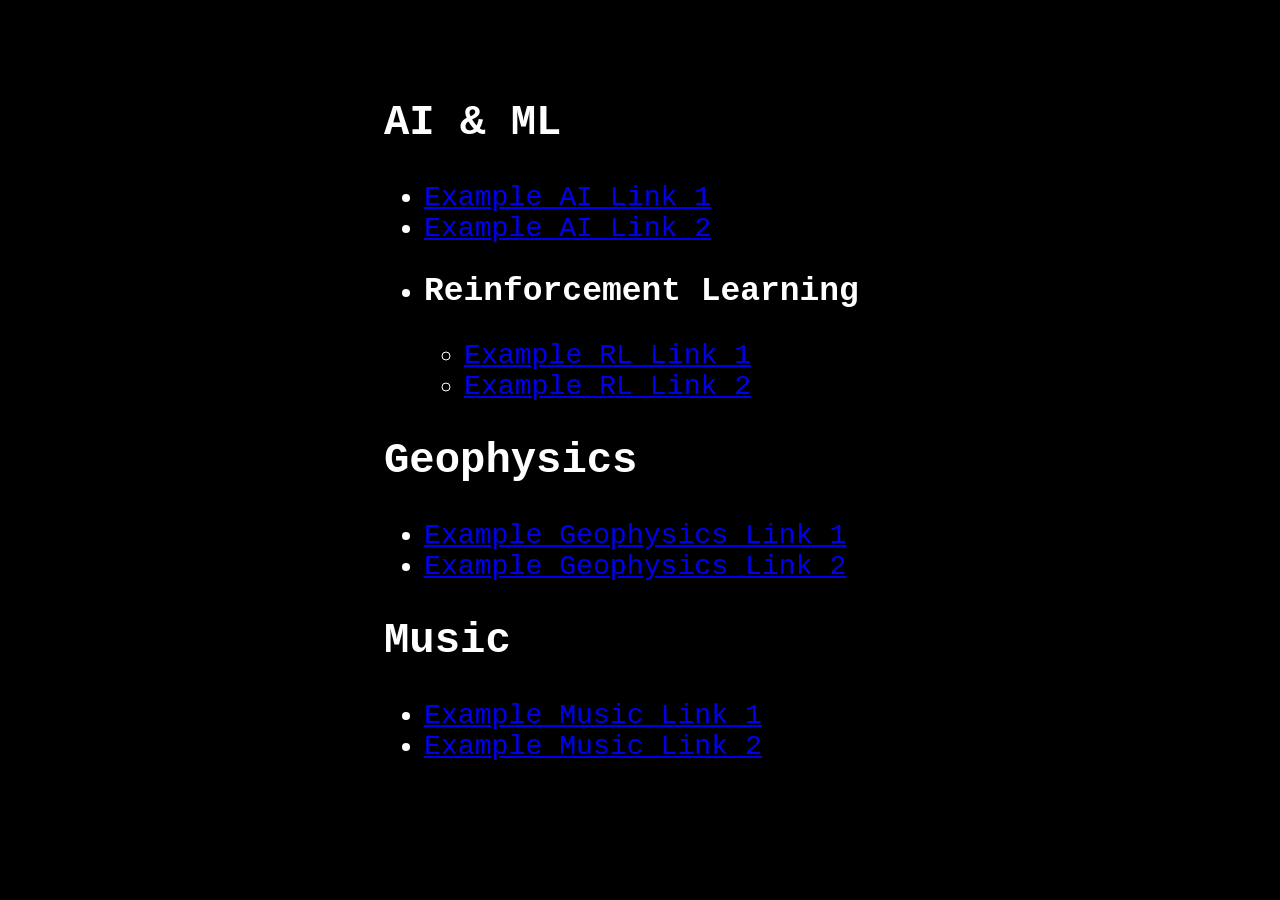
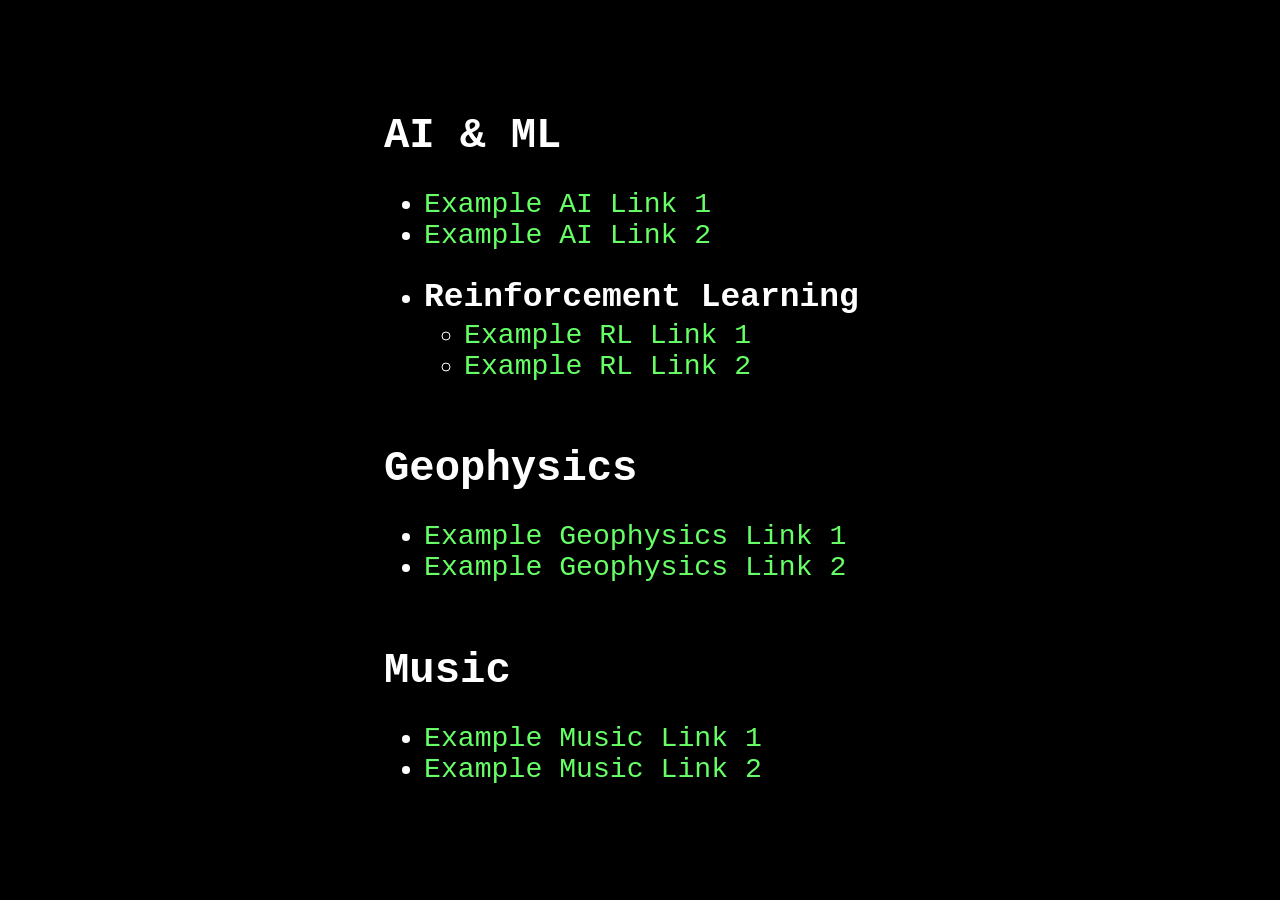

fix: homepage design & structural fixes (#7)

--- a/src/styles.css
+++ b/src/styles.css
@@ -104,3 +104,27 @@ body {
 h3 {
     line-height: 0.9;
 }
+
+/* ---- Bookmarks Link Colors ---- */
+.paragraph a {
+    color: #66ff66;
+    text-decoration: none;
+}
+.paragraph a:hover {
+    background-color: #1a1a1a;
+    text-decoration: underline;
+}
+.paragraph a:visited {
+    color: #2d8a2d;
+}
+.paragraph a:active {
+    color: #99ff99;
+}
+
+.paragraph h2 {
+    margin-top: 1.5em;
+    margin-bottom: 0.3em;
+}
+.paragraph h3 {
+    margin-bottom: 0.2em;
+}
